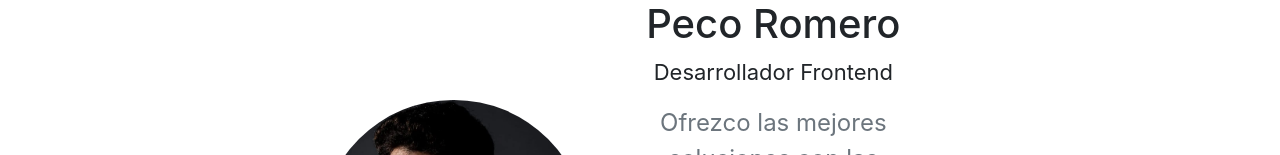
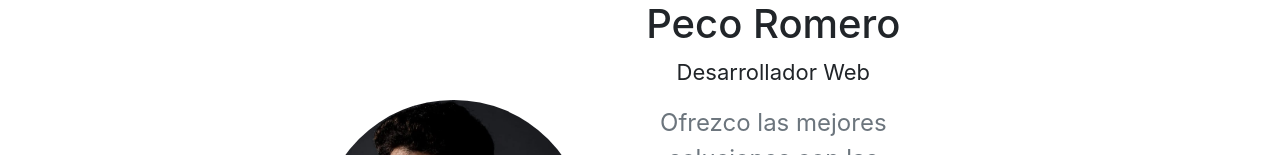
Before and after one commit to EuforiCoz/portfolio, a React (Create React App) app: page / in a window 1280 px wide. Shown: the part 311-466 px from the top of the page. Built offline with nearby package versions, Linux system fonts and the light colour scheme.

Commit message:
actualizar AboutMe

```diff
--- a/src/components/AboutMe.js
+++ b/src/components/AboutMe.js
@@ -12,7 +12,7 @@ const AboutMe = () => {
                   <div class="col-md-7 my-auto">
                     <div class="card-body text-center">
                       <h1 class="card-title text-center ">Alejandro Javier Peco Romero</h1>
-                      <p className="text-center m-0 pb-3" style={{fontSize: "22px"}}>Desarrollador Frontend</p>
+                      <p className="text-center m-0 pb-3" style={{fontSize: "22px"}}>Desarrollador Web</p>
                       <p class="card-text text-center text-muted pb-4" style={{fontSize: "24px"}}>Ofrezco las mejores soluciones con las tecnologías más usadas en la actualidad con HTML, CSS y JavaScript. A día de hoy sigo obteniendo más conocimientos de programación y en reforzar lo aprendido</p>
                       <div className="d-flex flex-row justify-content-center gap-3">
                         <a className="btn text-white fs-5" href="#contactme" style={{backgroundColor: "#1190CB"}}>Contáctame</a>
```
